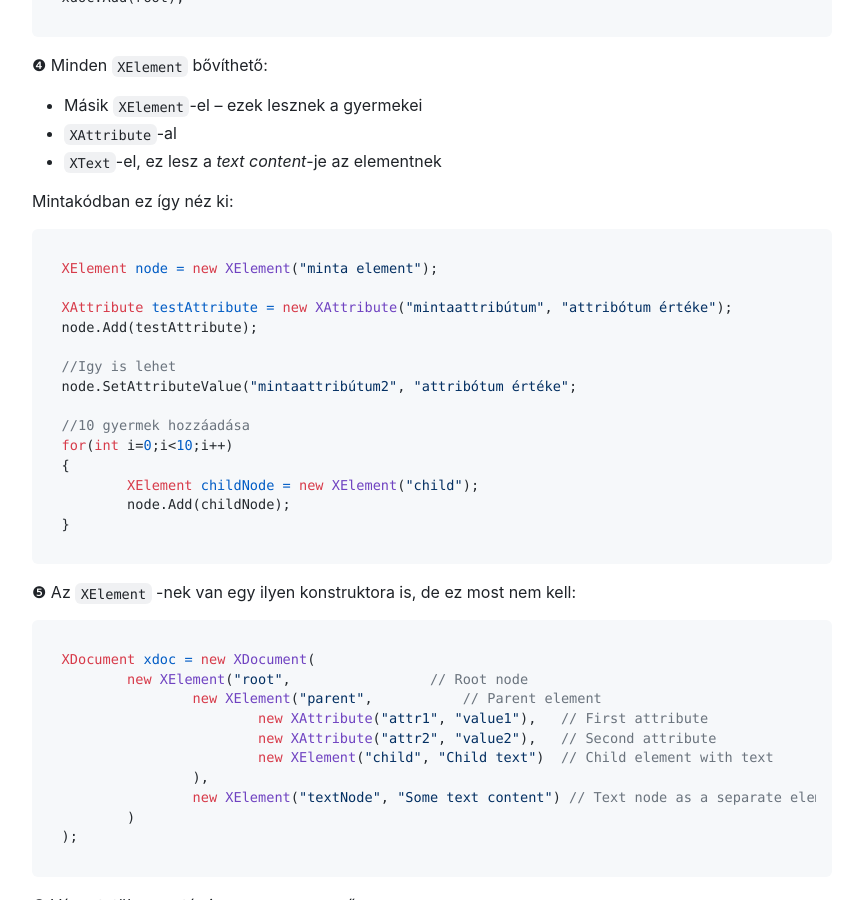
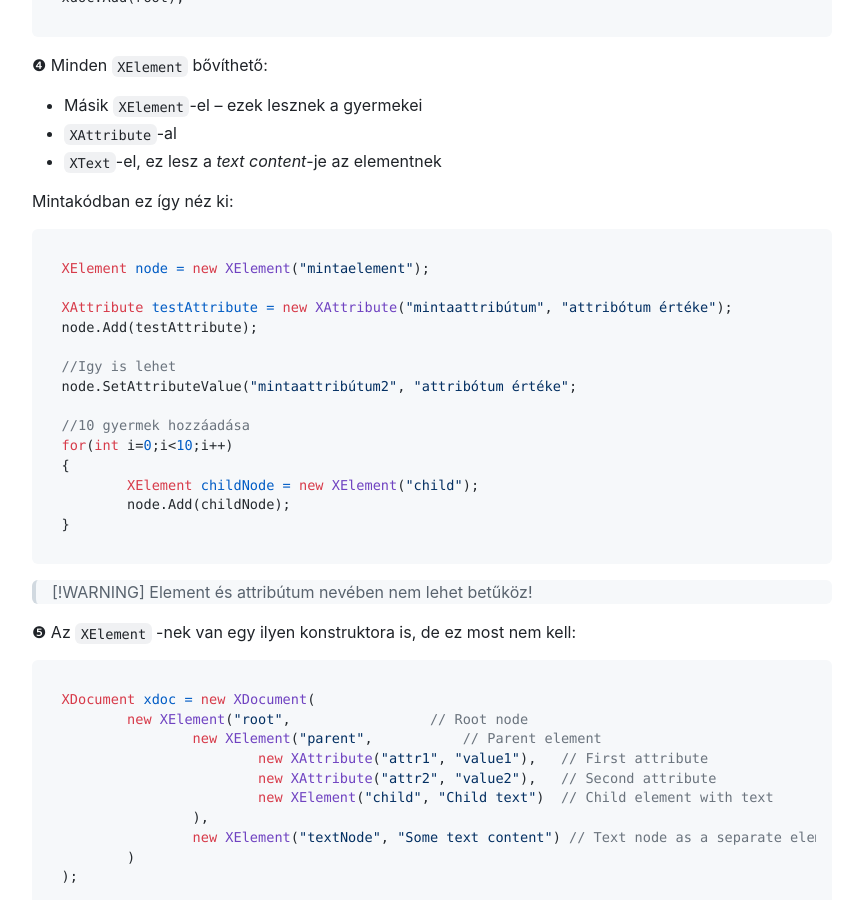
Before and after one commit to balintmatyus/softeng-refurb, a Jekyll site: the page built from ch02-winforms/ch02-03-product-category-xml.md, in a window 1280 px wide and 900 px high, scrolled down 1007 px. Shown: the whole window, without its empty margins (208-1055 px from the left). Built offline with Jekyll 4.4.1, drawn with Linux system fonts in a browser that asks for light colours; nearby versions of some CDN libraries; our own code applies the rules of GitHub Pages for plain Markdown files.

Commit message:
Update ch02-03-product-category-xml.md

````diff
--- a/ch02-winforms/ch02-03-product-category-xml.md
+++ b/ch02-winforms/ch02-03-product-category-xml.md
@@ -45,7 +45,7 @@ xdoc.Add(root);
 Mintakódban ez így néz ki:
 
 ```csharp
-XElement node = new XElement("minta element");
+XElement node = new XElement("mintaelement");
 
 XAttribute testAttribute = new XAttribute("mintaattribútum", "attribótum értéke");
 node.Add(testAttribute);
@@ -61,7 +61,8 @@ for(int i=0;i<10;i++)
 }
 ```
 
-
+> [!WARNING]
+> Element és attribútum nevében nem lehet betűköz!
 
 &#10106; Az `XElement` -nek van egy ilyen konstruktora is, de ez most nem kell:
 
````
